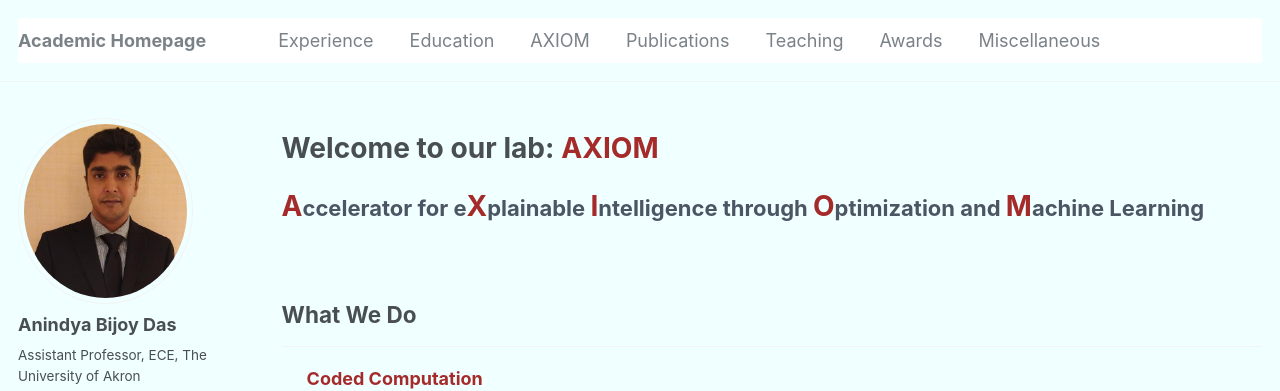
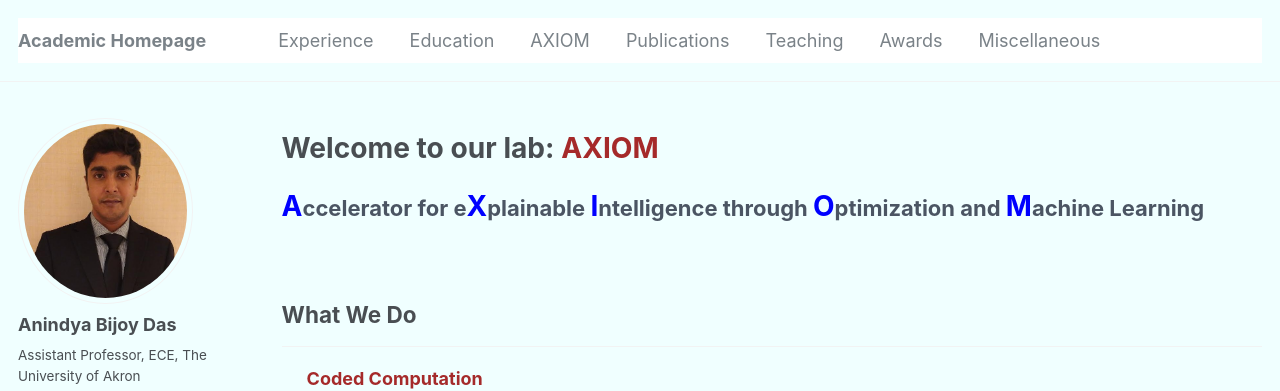
Before and after one commit to anindyabijoydas/portfolio, a Jekyll site: the page built from _pages/axiom.md, in a window 1280 px wide. Shown: the top 391 px of the page. Built offline with Jekyll 4.4.1, drawn with Linux system fonts in a browser that asks for light colours; some web fonts are replaced.

Commit message:
Update axiom.md

```diff
--- a/_pages/axiom.md
+++ b/_pages/axiom.md
@@ -28,11 +28,11 @@ Welcome to our lab: <span style="color:brown">**AXIOM**</span>
 
 
 <span style="font-size:22px; font-weight:700; color:#4B5563; line-height:1.6;">
-<span style="color:brown; font-size:28px;">A</span>ccelerator for
-e<span style="color:brown; font-size:28px;">X</span>plainable
-<span style="color:brown; font-size:28px;">I</span>ntelligence through
-<span style="color:brown; font-size:28px;">O</span>ptimization and
-<span style="color:brown; font-size:28px;">M</span>achine Learning
+<span style="color:blue; font-size:28px;">A</span>ccelerator for
+e<span style="color:blue; font-size:28px;">X</span>plainable
+<span style="color:blue; font-size:28px;">I</span>ntelligence through
+<span style="color:blue; font-size:28px;">O</span>ptimization and
+<span style="color:blue; font-size:28px;">M</span>achine Learning
 </span>
 <br/><br/>
 
```
